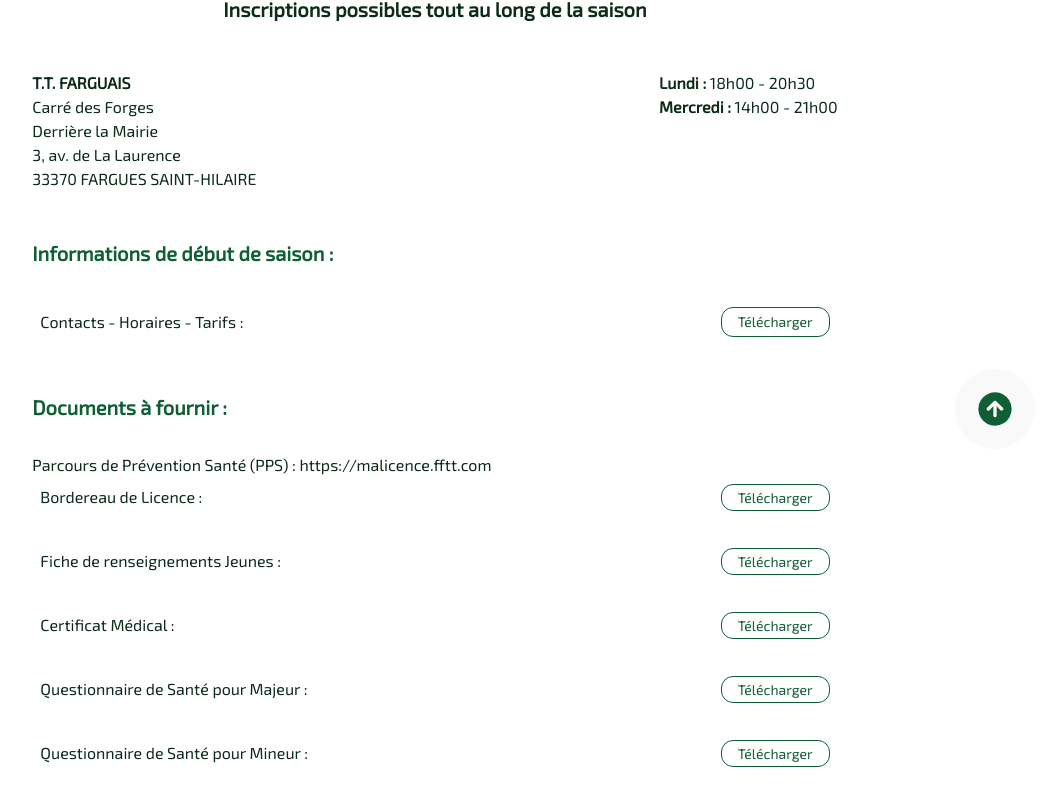
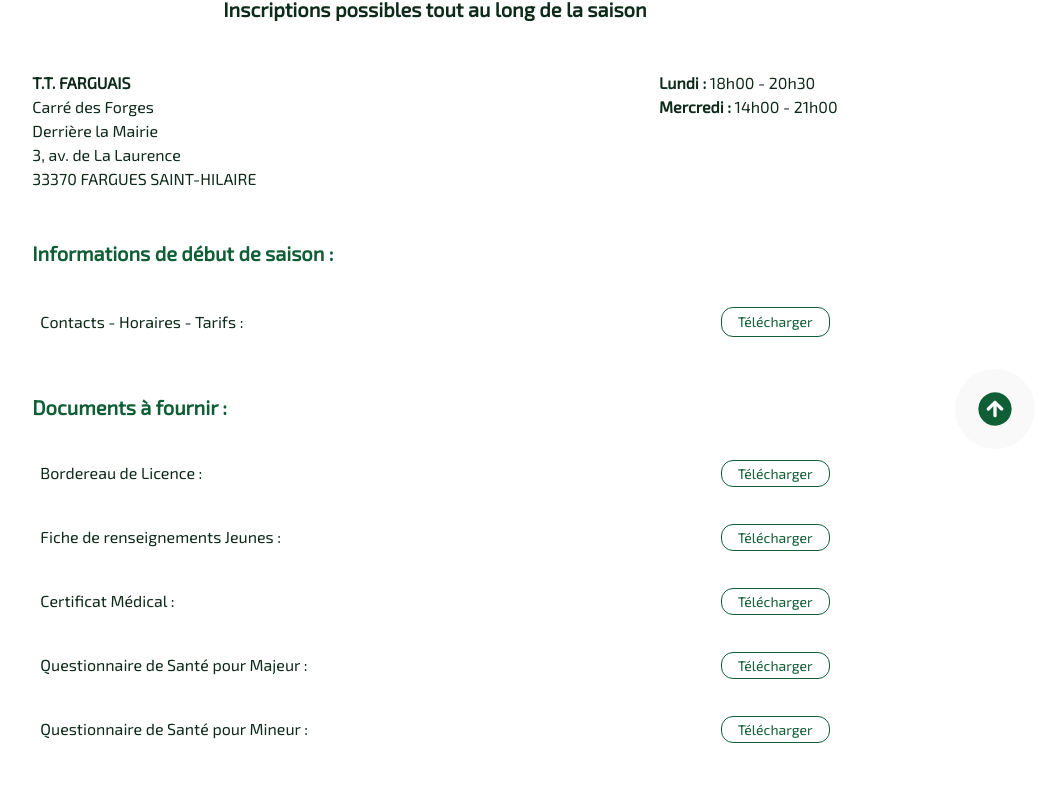
Before and after one commit to ttfarguais/ttfarguais, a Next.js app: page /inscription in a window 1280 px wide. Shown: the part 311-1116 px from the top of the page, without its empty margins (205-1248 px from the left). Built offline with nearby package versions, Linux system fonts and the light colour scheme; grey boxes are pictures that could not be loaded.

Commit message:
Update Inscription.jsx

```diff
--- a/app/src/components/Main/Inscription/Inscription.jsx
+++ b/app/src/components/Main/Inscription/Inscription.jsx
@@ -50,7 +50,6 @@ export default function Inscription({ times, documents, inscriptionFile }) {
           <div>
             <h2 className="mb-8 text-xl font-extrabold text-solid mt-4">
               Documents à fournir : </h2>
-                Parcours de Prévention Santé (PPS) : https://malicence.fftt.com
 
             <ul className="flex flex-col gap-6">
               {documents.map((document, index) => (
```
